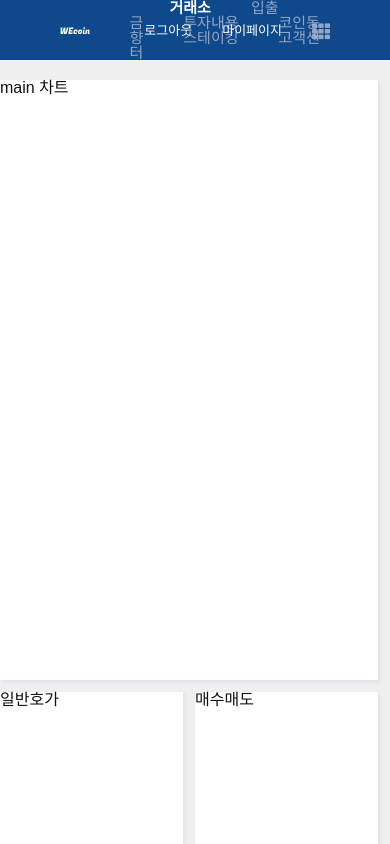
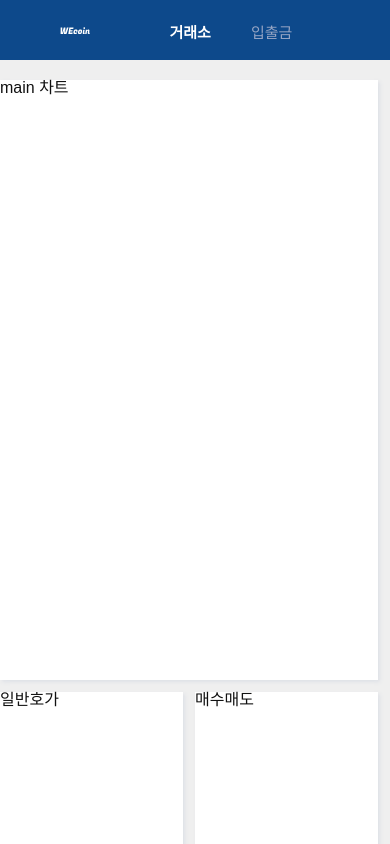
Before and after one commit to jexnjeux/upbit-project, a React (Create React App) app: page / in a window 390 px wide. Shown: the top 844 px of the page. Built offline with nearby package versions, Linux system fonts and the light colour scheme.

Commit message:
[장주희] nav 반응형 추가

```diff
--- a/src/Components/Nav/Nav.js
+++ b/src/Components/Nav/Nav.js
@@ -20,7 +20,6 @@ function Nav() {
       setCategoryCurrent(0);
       setAccountCategoryCurrent(-1);
     } else {
-      console.log("마이페이지 눌림");
       setCategoryCurrent(-1);
       setAccountCategoryCurrent(index);
     }
@@ -93,11 +92,16 @@ const LogoImg = styled.img`
 
 const WrapCategories = styled.div`
   margin-left: 40px;
+  height: 60px;
+  overflow: hidden;
 `;
 
 const Category = styled.li`
-  display: inline;
+  display: inline-block;
+  width: auto;
+  height: 60px;
   margin-left: 40px;
+  padding: 25px 0px;
   color: ${({ index, clickIndex }) =>
     index === clickIndex ? "#FFFFFF" : "rgba(165, 175, 202, 0.9)"};
   font-weight: ${({ index, clickIndex }) =>
@@ -114,6 +118,10 @@ const WrapAccountContainer = styled.div`
   align-items: center;
   position: absolute;
   right: 60px;
+
+  @media (max-width: 1050px) {
+    display: none;
+  }
 `;
 
 const Account = styled.div`
```
